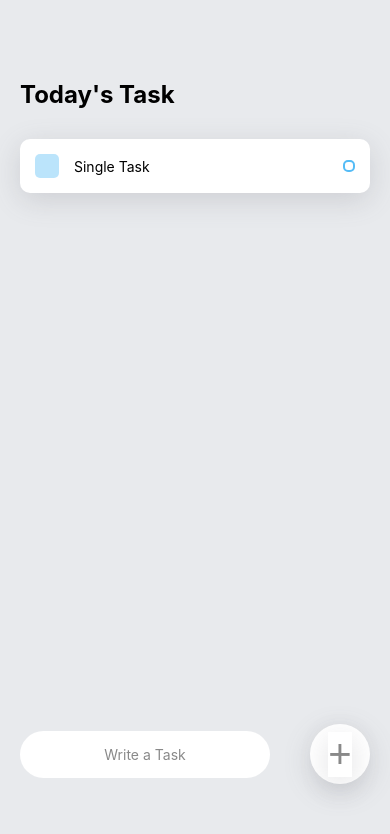
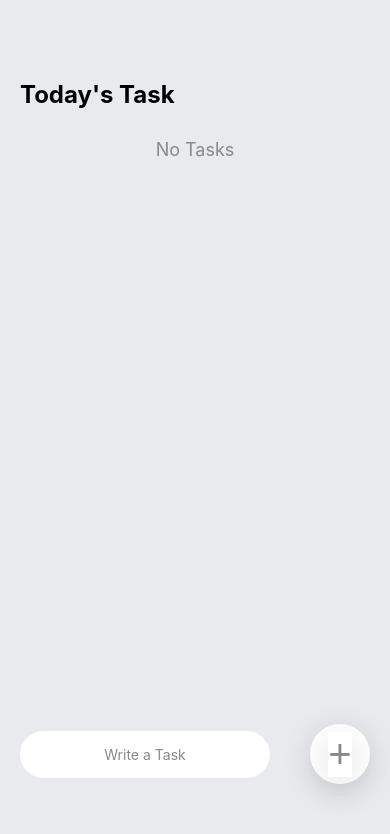
Before and after one commit to UsmanAsif193/todo-app-react-native, a React Native app: screen / in a window 390 px wide. Shown: the top 834 px of the page. Built offline with nearby package versions, Linux system fonts and the light colour scheme.

Commit message:
feat: functionality added

```diff
--- a/App.js
+++ b/App.js
@@ -1,4 +1,4 @@
-import { StatusBar } from "expo-status-bar";
+import { useState } from "react";
 import {
   KeyboardAvoidingView,
   Platform,
@@ -8,9 +8,25 @@ import {
   TouchableOpacity,
   View,
 } from "react-native";
+import { Keyboard } from "react-native-web";
 import SingleTask from "./components/SingleTask";
 
 export default function App() {
+  const [taskItems, setTaskItems] = useState([]);
+  const [task, setTask] = useState("");
+
+  const handleAddTask = () => {
+    if (task !== "") {
+      Keyboard.dismiss();
+      setTaskItems([...taskItems, task]);
+      setTask("");
+    }
+  };
+
+  const DeleteTask = (item) => {
+    const tempItemsArray = taskItems.filter((x) => x !== item);
+    setTaskItems(tempItemsArray);
+  };
   return (
     <View style={styles.container}>
       {/* Today's Task */}
@@ -18,8 +34,18 @@ export default function App() {
         <Text style={styles.sectionTitle}>Today's Task</Text>
 
         <View style={styles.items}>
-          {/* Single Task */}
-          <SingleTask />
+          {/* All Tasks */}
+
+          {taskItems.length !== 0 ? (
+            taskItems.map((item, i) => (
+              <TouchableOpacity onPress={() => DeleteTask(item)} key={i}>
+                {/* Single Task */}
+                <SingleTask text={item} />
+              </TouchableOpacity>
+            ))
+          ) : (
+            <Text style={styles.noTasks}>No Tasks</Text>
+          )}
         </View>
       </View>
       {/* Write a Task */}
@@ -31,8 +57,10 @@ export default function App() {
           style={styles.input}
           placeholder="Write a Task"
           placeholderTextColor="#898989"
+          onChangeText={(text) => setTask(text)}
+          value={task}
         />
-        <TouchableOpacity>
+        <TouchableOpacity onPress={() => handleAddTask()}>
           <View style={styles.addWrapper}>
             <Text style={styles.addText}>+</Text>
           </View>
@@ -57,6 +85,11 @@ const styles = StyleSheet.create({
   },
   items: {
     marginTop: 30,
+  },
+  noTasks: {
+    textAlign: "center",
+    color: "#898989",
+    fontSize: 18,
   },
   writeTaskWrapper: {
     position: "absolute",
--- a/components/SingleTask/index.js
+++ b/components/SingleTask/index.js
@@ -1,12 +1,12 @@
 import React from "react";
 import { StyleSheet, Text, View, TouchableOpacity } from "react-native";
 
-const SingleTask = () => {
+const SingleTask = ({ text }) => {
   return (
     <View style={styles.item}>
       <View style={styles.itemLeft}>
         <TouchableOpacity style={styles.square}></TouchableOpacity>
-        <Text style={styles.itemText}>Single Task</Text>
+        <Text style={styles.itemText}>{text}</Text>
       </View>
       <View style={styles.circular}></View>
     </View>
```
